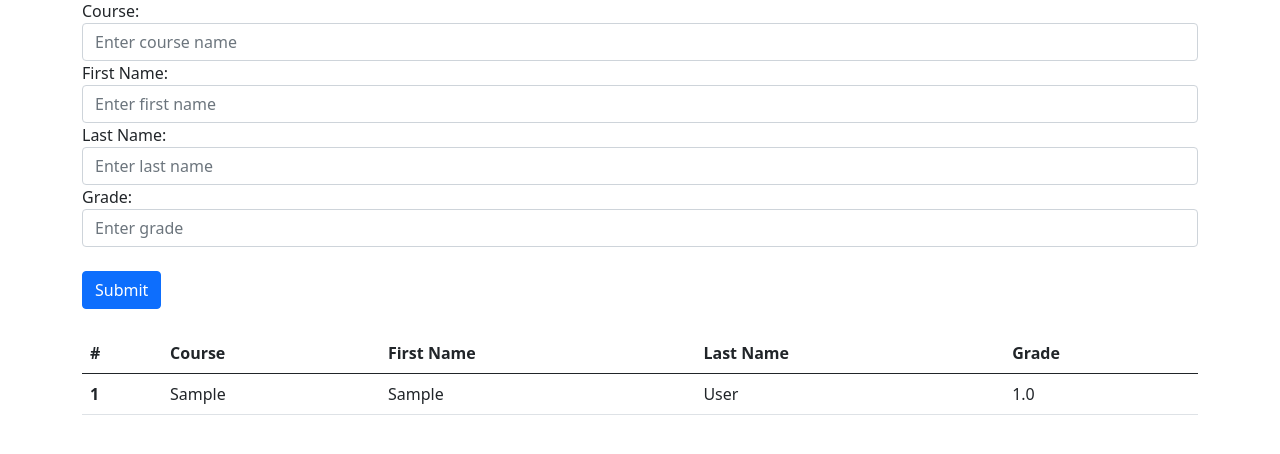
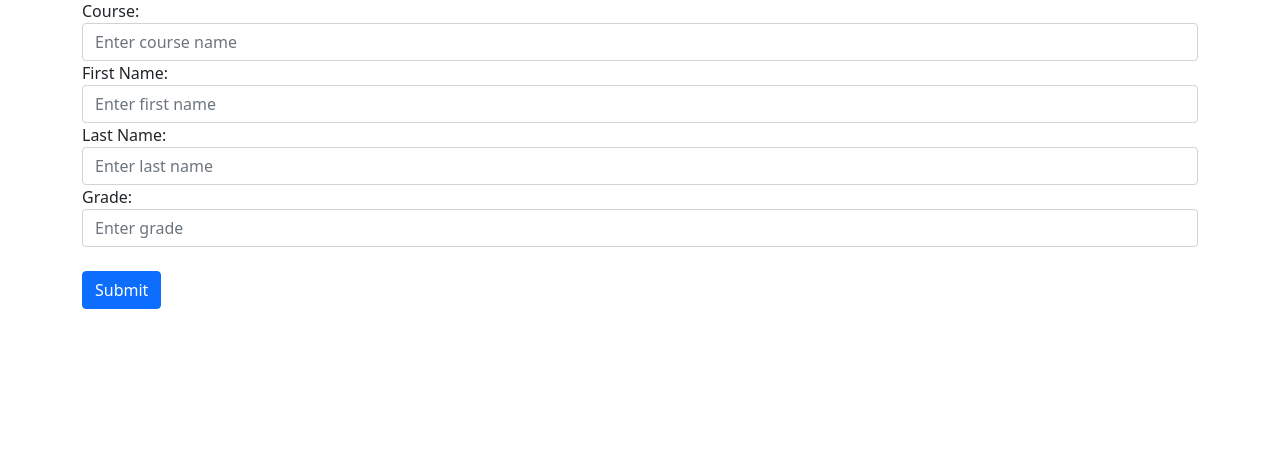
Before and after one commit to manrajbhullar/grades_app, a Flask app: page / in a window 1280 px wide. Shown: the part 97-551 px from the top of the page. Run offline with Flask 2, Linux system fonts and the light colour scheme; tables that the repository leaves empty hold one stand-in row (values such as "Sample post"); some libraries are stand-ins or nearby versions.

Commit message:
reverted entry

```diff
--- a/entry/app.py
+++ b/entry/app.py
@@ -35,24 +35,10 @@ def enter_grade():
             session.commit()
             session.close()
 
-            session = DB_SESSION()
-            grades_query = session.query(Grade).all()
-            session.close()
-            grades = []
-            for grade in grades_query:
-                grades.append(grade.to_dict())
+            requests.get(f'http://{ANALYTICS_IP}:8100/update_stats')
+            return render_template('index.html')
 
-            requests.get(f'http://{ANALYTICS_IP}:8100/update_stats')
-            return render_template('index.html', existing_grades=grades)
-
-    session = DB_SESSION()
-    grades_query = session.query(Grade).all()
-    session.close()
-    grades = []
-    for grade in grades_query:
-        grades.append(grade.to_dict())
-
-    return render_template('index.html', existing_grades=grades)
+    return render_template('index.html')
 
 
 if __name__ == "__main__":
--- a/entry/templates/index.html
+++ b/entry/templates/index.html
@@ -23,46 +23,25 @@
             <form action="/", method="POST">
                 <div class="form-group">
                   <label for="course">Course:</label>
-                  <input type="text" minlength="1" maxlength="25" class="form-control" id="course" placeholder="Enter course name" name="course">
+                  <input type="text" class="form-control" id="course" placeholder="Enter course name" name="course">
                 </div>
                 <div class="form-group">
                   <label for="first_name">First Name:</label>
-                  <input type="text" minlength="1" maxlength="25" class="form-control" id="first_name" placeholder="Enter first name" name="first_name">
+                  <input type="text" class="form-control" id="first_name" placeholder="Enter first name" name="first_name">
                 </div>
                 <div class="form-group">
                     <label for="last_name">Last Name:</label>
-                    <input type="text" minlength="1" maxlength="25" class="form-control" id="last_name" placeholder="Enter last name" name="last_name">
+                    <input type="text" class="form-control" id="last_name" placeholder="Enter last name" name="last_name">
                 </div>
                 <div class="form-group">
                     <label for="grade">Grade:</label>
-                    <input type="number" step=".01"  min="0" max="100" class="form-control" id="grade" placeholder="Enter grade" name="grade">
+                    <input type="number" step=".01" class="form-control" id="grade" placeholder="Enter grade" name="grade">
                 </div>
                 <br>
                 <button type="submit" class="btn btn-primary">Submit</button>
             </form>
-                <br>
-                <table class="table table-hover">
-                    <thead>
-                      <tr>
-                        <th scope="col">#</th>
-                        <th scope="col">Course</th>
-                        <th scope="col">First Name</th>
-                        <th scope="col">Last Name</th>
-                        <th scope="col">Grade</th>
-                      </tr>
-                    </thead>
-                    <tbody>
-                      {% for grade in existing_grades %}
-                      <tr>
-                        <th scope="row">{{grade['id']}}</th>
-                        <td>{{grade['course']}}</td>
-                        <td>{{grade['first_name']}}</td>
-                        <td>{{grade['last_name']}}</td>
-                        <td>{{grade['grade']}}</td>
-                      </tr>
-                      {% endfor %}
-                    </tbody>
-                 </table>
         </div>
+
     </body>
+
 </html>
```
